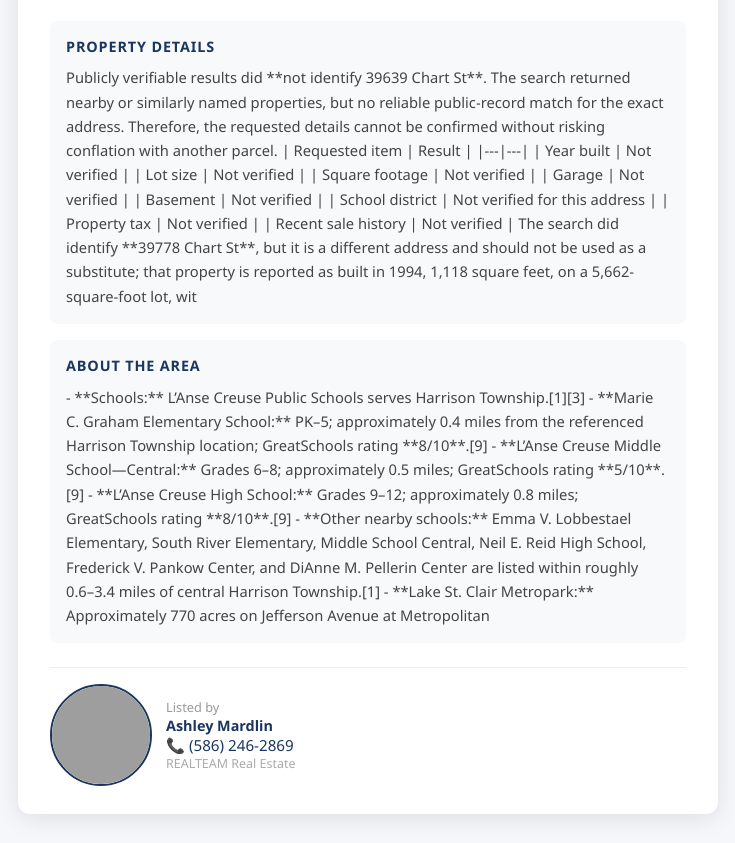
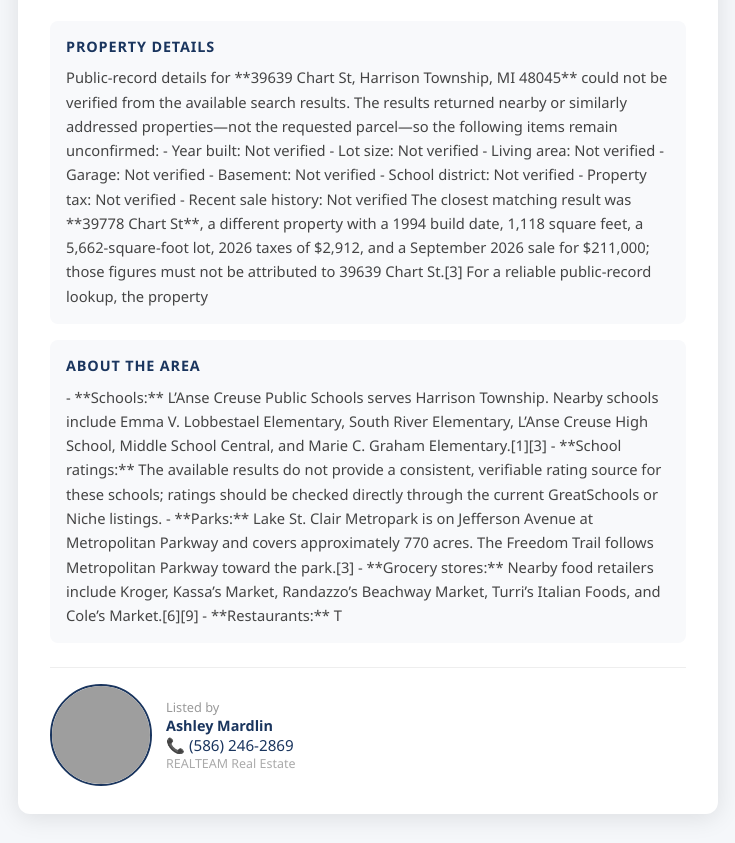
Before and after one commit to tommy-logan-ai/tommythemortgageguy, a plain HTML site: page coming-soon/harrison-township-mi-u-610439.html in a window 1280 px wide. Shown: the part 1115-1958 px from the top of the page, without its empty margins (272-1007 px from the left). Drawn offline with Linux system fonts and the light colour scheme; no server answers; grey boxes are pictures that could not be loaded.

Commit message:
Coming Soon (regen-hero): Harrison Township harrison-township-mi-u-610439

```diff
--- a/coming-soon/harrison-township-mi-u-610439.html
+++ b/coming-soon/harrison-township-mi-u-610439.html
@@ -66,26 +66,25 @@
     </p>
   </div>
 </div>
-    <div style="margin:1.5rem 0 0;padding:1rem;background:#f8f9fb;border-radius:8px;"><h3 style="font-size:0.9rem;font-weight:700;color:#1a355e;text-transform:uppercase;letter-spacing:0.06em;margin:0 0 0.6rem">Property Details</h3><p style="font-size:0.92rem;color:#444;line-height:1.65;margin:0">Publicly verifiable results did **not identify 39639 Chart St**. The search returned nearby or similarly named properties, but no reliable public-record match for the exact address. Therefore, the requested details cannot be confirmed without risking conflation with another parcel.
+    <div style="margin:1.5rem 0 0;padding:1rem;background:#f8f9fb;border-radius:8px;"><h3 style="font-size:0.9rem;font-weight:700;color:#1a355e;text-transform:uppercase;letter-spacing:0.06em;margin:0 0 0.6rem">Property Details</h3><p style="font-size:0.92rem;color:#444;line-height:1.65;margin:0">Public-record details for **39639 Chart St, Harrison Township, MI 48045** could not be verified from the available search results. The results returned nearby or similarly addressed properties—not the requested parcel—so the following items remain unconfirmed:
 
-| Requested item | Result |
-|---|---|
-| Year built | Not verified |
-| Lot size | Not verified |
-| Square footage | Not verified |
-| Garage | Not verified |
-| Basement | Not verified |
-| School district | Not verified for this address |
-| Property tax | Not verified |
-| Recent sale history | Not verified |
+- Year built: Not verified
+- Lot size: Not verified
+- Living area: Not verified
+- Garage: Not verified
+- Basement: Not verified
+- School district: Not verified
+- Property tax: Not verified
+- Recent sale history: Not verified
 
-The search did identify **39778 Chart St**, but it is a different address and should not be used as a substitute; that property is reported as built in 1994, 1,118 square feet, on a 5,662-square-foot lot, wit</p></div>
-    <div style="margin:1rem 0 0;padding:1rem;background:#f8f9fb;border-radius:8px;"><h3 style="font-size:0.9rem;font-weight:700;color:#1a355e;text-transform:uppercase;letter-spacing:0.06em;margin:0 0 0.6rem">About the Area</h3><p style="font-size:0.92rem;color:#444;line-height:1.65;margin:0">- **Schools:** L’Anse Creuse Public Schools serves Harrison Township.[1][3]
-- **Marie C. Graham Elementary School:** PK–5; approximately 0.4 miles from the referenced Harrison Township location; GreatSchools rating **8/10**.[9]
-- **L’Anse Creuse Middle School—Central:** Grades 6–8; approximately 0.5 miles; GreatSchools rating **5/10**.[9]
-- **L’Anse Creuse High School:** Grades 9–12; approximately 0.8 miles; GreatSchools rating **8/10**.[9]
-- **Other nearby schools:** Emma V. Lobbestael Elementary, South River Elementary, Middle School Central, Neil E. Reid High School, Frederick V. Pankow Center, and DiAnne M. Pellerin Center are listed within roughly 0.6–3.4 miles of central Harrison Township.[1]
-- **Lake St. Clair Metropark:** Approximately 770 acres on Jefferson Avenue at Metropolitan </p></div>
+The closest matching result was **39778 Chart St**, a different property with a 1994 build date, 1,118 square feet, a 5,662-square-foot lot, 2026 taxes of $2,912, and a September 2026 sale for $211,000; those figures must not be attributed to 39639 Chart St.[3]
+
+For a reliable public-record lookup, the property</p></div>
+    <div style="margin:1rem 0 0;padding:1rem;background:#f8f9fb;border-radius:8px;"><h3 style="font-size:0.9rem;font-weight:700;color:#1a355e;text-transform:uppercase;letter-spacing:0.06em;margin:0 0 0.6rem">About the Area</h3><p style="font-size:0.92rem;color:#444;line-height:1.65;margin:0">- **Schools:** L’Anse Creuse Public Schools serves Harrison Township. Nearby schools include Emma V. Lobbestael Elementary, South River Elementary, L’Anse Creuse High School, Middle School Central, and Marie C. Graham Elementary.[1][3]
+- **School ratings:** The available results do not provide a consistent, verifiable rating source for these schools; ratings should be checked directly through the current GreatSchools or Niche listings.
+- **Parks:** Lake St. Clair Metropark is on Jefferson Avenue at Metropolitan Parkway and covers approximately 770 acres. The Freedom Trail follows Metropolitan Parkway toward the park.[3]
+- **Grocery stores:** Nearby food retailers include Kroger, Kassa’s Market, Randazzo’s Beachway Market, Turri’s Italian Foods, and Cole’s Market.[6][9]
+- **Restaurants:** T</p></div>
     <div class="agent" style="display:flex;align-items:center;gap:14px;margin-top:1.5rem;padding-top:1rem;border-top:1px solid #eee">
       <img src="https://tommythemortgageguy.com/assets/agents/ashley-mardlin-headshot.jpg" alt="Ashley Mardlin" style="width:98px;height:98px;border-radius:50%;object-fit:cover;border:2px solid #1a355e">
       <div style="text-align:left">
```
